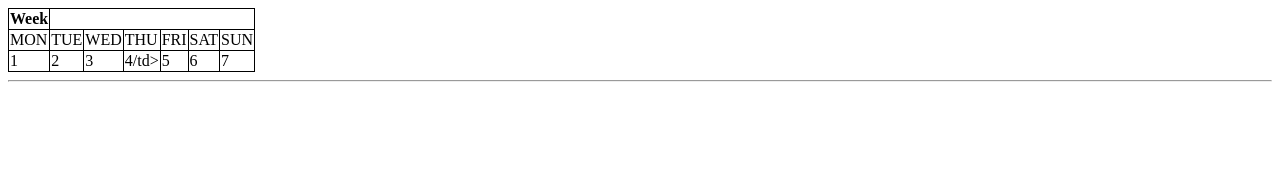
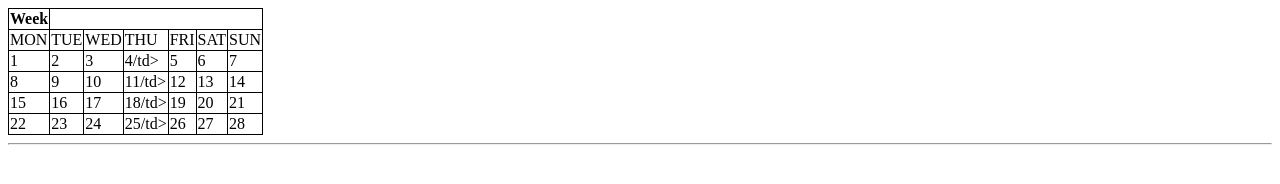
Before and after one commit to r22-4ar-da/r22-4ar-da.github.io, a plain HTML site: page Esercizi/es2.html in a window 1280 px wide. Drawn offline with Linux system fonts and the light colour scheme.

Commit message:
Update es2.html

```diff
--- a/Esercizi/es2.html
+++ b/Esercizi/es2.html
@@ -34,6 +34,36 @@ table, th, td {
     <td>7</td>
   </tr>
 
+  <tr>
+    <td>8</td>
+    <td>9</td>
+    <td>10</td>
+     <td>11/td>
+    <td>12</td>
+    <td>13</td>
+    <td>14</td>
+  </tr>
+
+  <tr>
+    <td>15</td>
+    <td>16</td>
+    <td>17</td>
+     <td>18/td>
+    <td>19</td>
+    <td>20</td>
+    <td>21</td>
+  </tr>
+
+  <tr>
+    <td>22</td>
+    <td>23</td>
+    <td>24</td>
+     <td>25/td>
+    <td>26</td>
+    <td>27</td>
+    <td>28</td>
+  </tr>
+
 </table>
   <body/>
 <hr/>
```
